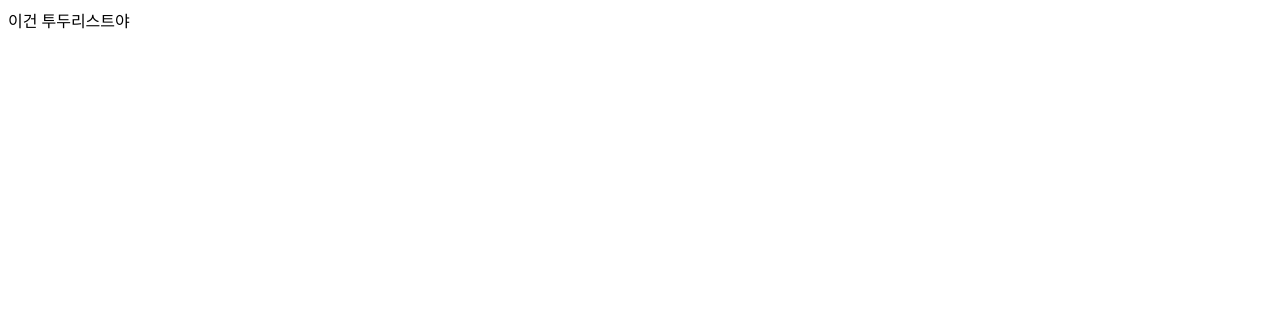
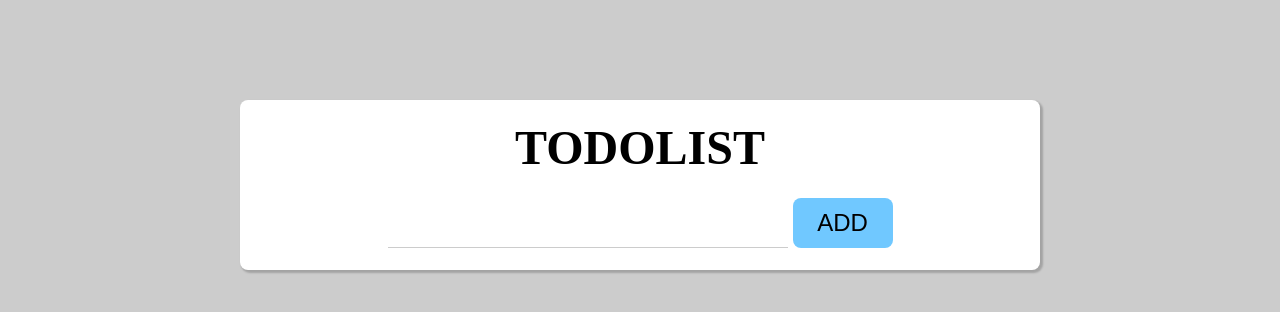
Before and after one commit to kqjatjr/Todo, a website: page public/index.html in a window 1280 px wide. Drawn offline with Linux system fonts and the light colour scheme.

Commit message:
style태그 작성

```diff
--- a/public/index.html
+++ b/public/index.html
@@ -2,9 +2,76 @@
 <html>
     <head>
         <meta charset="utf-8"/>
-        <title>todolist</title>
+        <title>TODOLIST</title>
+        <style>
+            body {
+                background-color: #cccccc;
+            }
+            .todolist {
+                display: flex;
+                flex-direction: column;
+                justify-content: center;
+                align-items: center;
+                width: 800px;
+                box-sizing: border-box;
+                margin: 100px auto 0 auto;
+                padding: 20px;
+                background-color: white;
+                border-radius: 8px;
+                box-shadow: 2px 2px 2px 1px rgba(0, 0, 0, 0.2)
+            }
+            .todolist .todolist_title {
+                font-size: 48px;
+                margin: 0px;
+                margin-bottom: 20px;
+            }
+            .todolist .todolist_input-box{
+                height: 55px;
+                display: flex;
+                justify-content: center;
+                align-items: center;
+            }
+            .todolist .todolist_input-box .todolist_input{
+                box-sizing: border-box;
+                font-size: 28px;
+                padding: 0px;
+                margin-right: 5px;
+                border: none;
+                border-bottom: 1px solid rgba(0, 0, 0, 0.2);
+                width: 400px;
+                height: 50px;
+            }
+            .todolist .todolist_input-box .todolist_input:focus{
+                outline: none;
+                border-bottom: 2px solid #6EB8E6;
+                transition: 200ms ease-in-out;
+            }
+            .todolist .todolist_input-box .todolist_add-buttom{
+                border-radius: 8px;
+                font-size: 24px;
+                width: 100px;
+                height: 50px;
+                background-color: #70C8FF;
+                border: none;
+            }
+            .todolist .todolist_input-box .todolist_add-buttom:hover{
+                background-color: #6EB8E6;
+            }
+            .todolist .todolist_input-box .todolist_add-buttom:active{
+                color: white;
+                background-color: #6DAED6;
+            }
+
+        </style>
     </head>
     <body>
-        이건 투두리스트야
+        <div class="todolist">
+            <h1 class="todolist_title">TODOLIST</h1>
+            <div class="todolist_input-box">
+                <input class="todolist_input" />
+                <button class="todolist_add-buttom">ADD</button>
+            </div>
+        </div>
+        <script type="text/javascript"></script>
     </body>
 </html>
```
